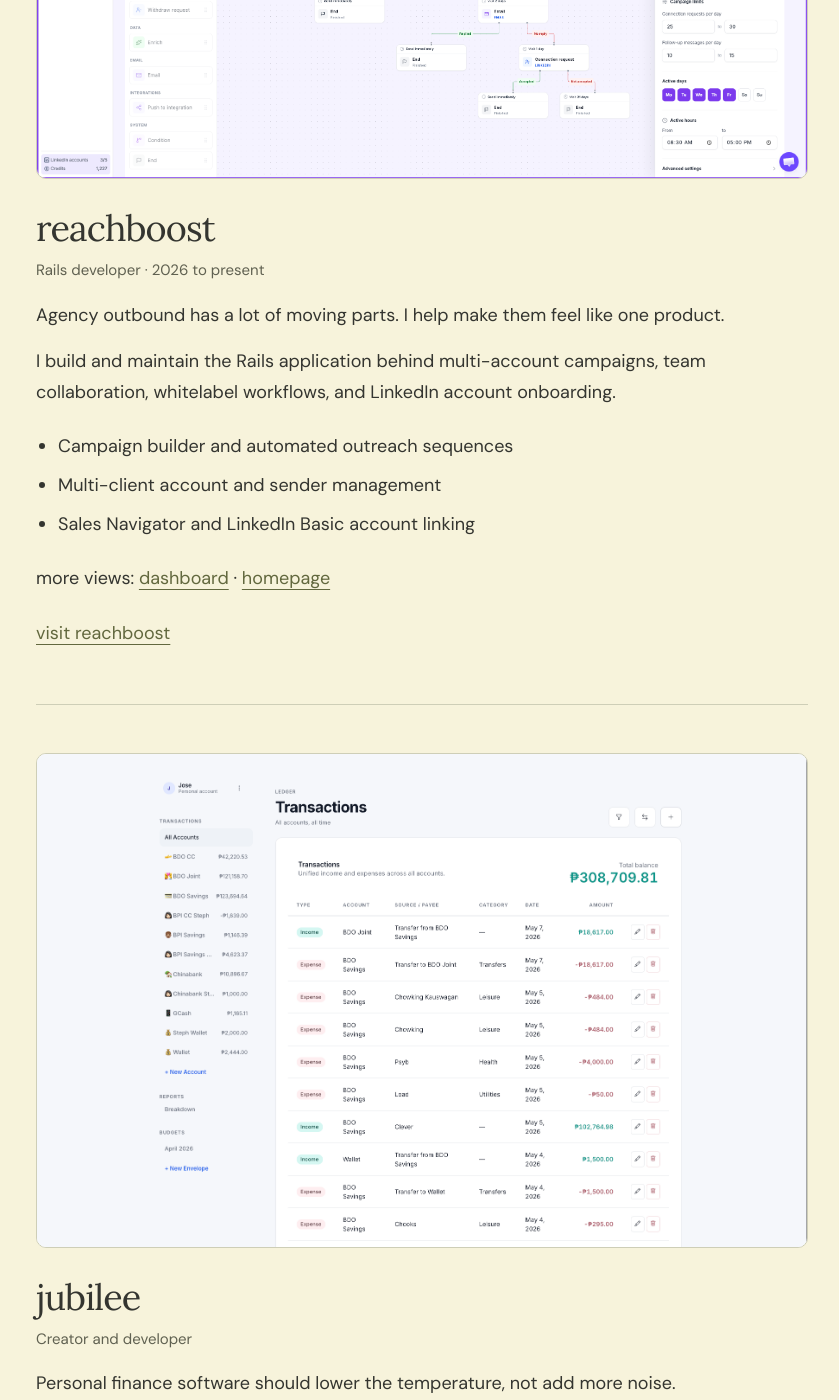
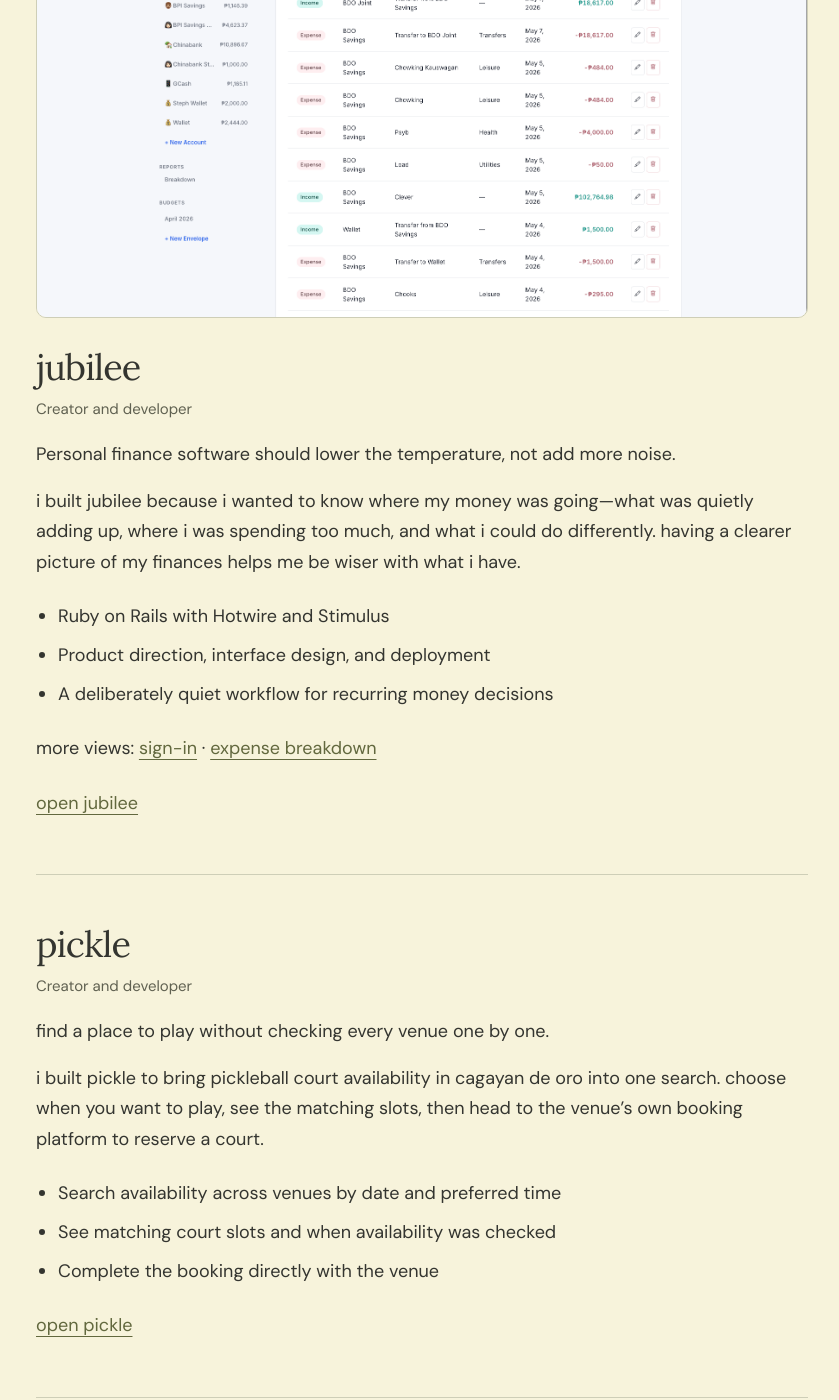
Before and after one commit to jspenya/porfolyou, a Jekyll site: the page built from projects.html, in a window 1280 px wide and 1400 px high, scrolled down 752 px. Shown: the whole window, without its empty margins (322-1161 px from the left). Built offline with Jekyll 4.4.1, drawn with Linux system fonts in a browser that asks for light colours; some of the changed text lies outside the part shown.

Commit message:
feat: showcase personal projects

```diff
--- a/projects.html
+++ b/projects.html
@@ -1,8 +1,8 @@
 ---
 layout: default
-title: Projects
+title: Personal projects
 portfolio_section: projects
-description: "Selected Ruby on Rails projects: ReachBoost and Jubilee."
+description: "Personal Ruby on Rails projects: Jubilee, Pickle, and Fitness."
 permalink: /projects/
 ---
 <div class="portfolio-story">
@@ -11,31 +11,13 @@
     {% include browse-nav.html %}
     <section class="projects section-block" id="projects" aria-labelledby="projects-title">
       <header class="section-heading" data-reveal>
-        <h2 id="projects-title">projects</h2>
+        <h2 id="projects-title">personal projects</h2>
+        <p>things i build for everyday life, from keeping track of money to finding time on the court and looking after my health.</p>
       </header>
 
-      <article class="case-study" id="reachboost" data-project="reachboost" data-reveal>
-        <a class="project-image" href="{{ '/assets/reachboost-sequence.png' | relative_url }}" target="_blank" rel="noopener noreferrer" aria-label="View reachboost screenshot in full size (opens in a new tab)">
-          <img src="{{ '/assets/reachboost-sequence.png' | relative_url }}" width="2139" height="1195" alt="ReachBoost campaign builder with branching outreach steps" fetchpriority="high">
-        </a>
-        <div class="case-study__heading">
-          <h3>ReachBoost</h3>
-          <p>Rails developer · 2026 to present</p>
-        </div>
-        <p class="case-study__claim">Agency outbound has a lot of moving parts. I help make them feel like one product.</p>
-        <p>I build and maintain the Rails application behind multi-account campaigns, team collaboration, whitelabel workflows, and LinkedIn account onboarding.</p>
-        <ul class="plain-list">
-          <li>Campaign builder and automated outreach sequences</li>
-          <li>Multi-client account and sender management</li>
-          <li>Sales Navigator and LinkedIn Basic account linking</li>
-        </ul>
-        <p class="project-more">more views: <a href="{{ '/assets/reachboost-product.png' | relative_url }}" target="_blank" rel="noopener noreferrer">dashboard</a> · <a href="{{ '/assets/reachboost-public.png' | relative_url }}" target="_blank" rel="noopener noreferrer">homepage</a></p>
-        <a href="https://reachboost.io/" target="_blank" rel="noopener noreferrer">visit reachboost</a>
-      </article>
-
-      <article class="case-study case-study--light" id="jubilee" data-project="jubilee" data-reveal>
+      <article class="case-study" id="jubilee" data-project="jubilee" data-reveal>
         <a class="project-image" href="{{ '/assets/jubilee-transactions.png' | relative_url }}" target="_blank" rel="noopener noreferrer" aria-label="View jubilee screenshot in full size (opens in a new tab)">
-          <img src="{{ '/assets/jubilee-transactions.png' | relative_url }}" width="1783" height="1140" alt="Jubilee transaction ledger with income, expenses, and account balances" loading="lazy">
+          <img src="{{ '/assets/jubilee-transactions.png' | relative_url }}" width="1783" height="1140" alt="Jubilee transaction ledger with income, expenses, and account balances" fetchpriority="high">
         </a>
         <div class="case-study__heading">
           <h3>Jubilee</h3>
@@ -51,6 +33,36 @@
         <p class="project-more">more views: <a href="{{ '/assets/jubilee-public.png' | relative_url }}" target="_blank" rel="noopener noreferrer">sign-in</a> · <a href="{{ '/assets/jubilee-breakdown.png' | relative_url }}" target="_blank" rel="noopener noreferrer">expense breakdown</a></p>
         <a href="https://jubilee.one-steph-closer.com/" target="_blank" rel="noopener noreferrer">open jubilee</a>
       </article>
+
+      <article class="case-study" id="pickle" data-project="pickle" data-reveal>
+        <div class="case-study__heading">
+          <h3>Pickle</h3>
+          <p>Creator and developer</p>
+        </div>
+        <p class="case-study__claim">find a place to play without checking every venue one by one.</p>
+        <p>i built pickle to bring pickleball court availability in cagayan de oro into one search. choose when you want to play, see the matching slots, then head to the venue’s own booking platform to reserve a court.</p>
+        <ul class="plain-list">
+          <li>Search availability across venues by date and preferred time</li>
+          <li>See matching court slots and when availability was checked</li>
+          <li>Complete the booking directly with the venue</li>
+        </ul>
+        <a href="https://pickle.one-steph-closer.com/" target="_blank" rel="noopener noreferrer" aria-label="Open Pickle (opens in a new tab)">open pickle</a>
+      </article>
+
+      <article class="case-study" id="fitness" data-project="fitness" data-reveal>
+        <div class="case-study__heading">
+          <h3>Fitness</h3>
+          <p>Creator and developer</p>
+        </div>
+        <p class="case-study__claim">a place to keep track of food, training, and progress.</p>
+        <p>i built fitness to bring the everyday pieces of looking after my health together. it keeps meal logging, workout plans, and weigh-ins in one place, with a daily view to help me keep track.</p>
+        <ul class="plain-list">
+          <li>Log meals and nutrition alongside daily check-ins</li>
+          <li>Plan the week and record workouts with reusable templates</li>
+          <li>Track weigh-ins and weight goals over time</li>
+        </ul>
+        <a href="https://fitness.one-steph-closer.com/" target="_blank" rel="noopener noreferrer" aria-label="Open Fitness (opens in a new tab)">open fitness</a>
+      </article>
     </section>
 
   </div>
```
